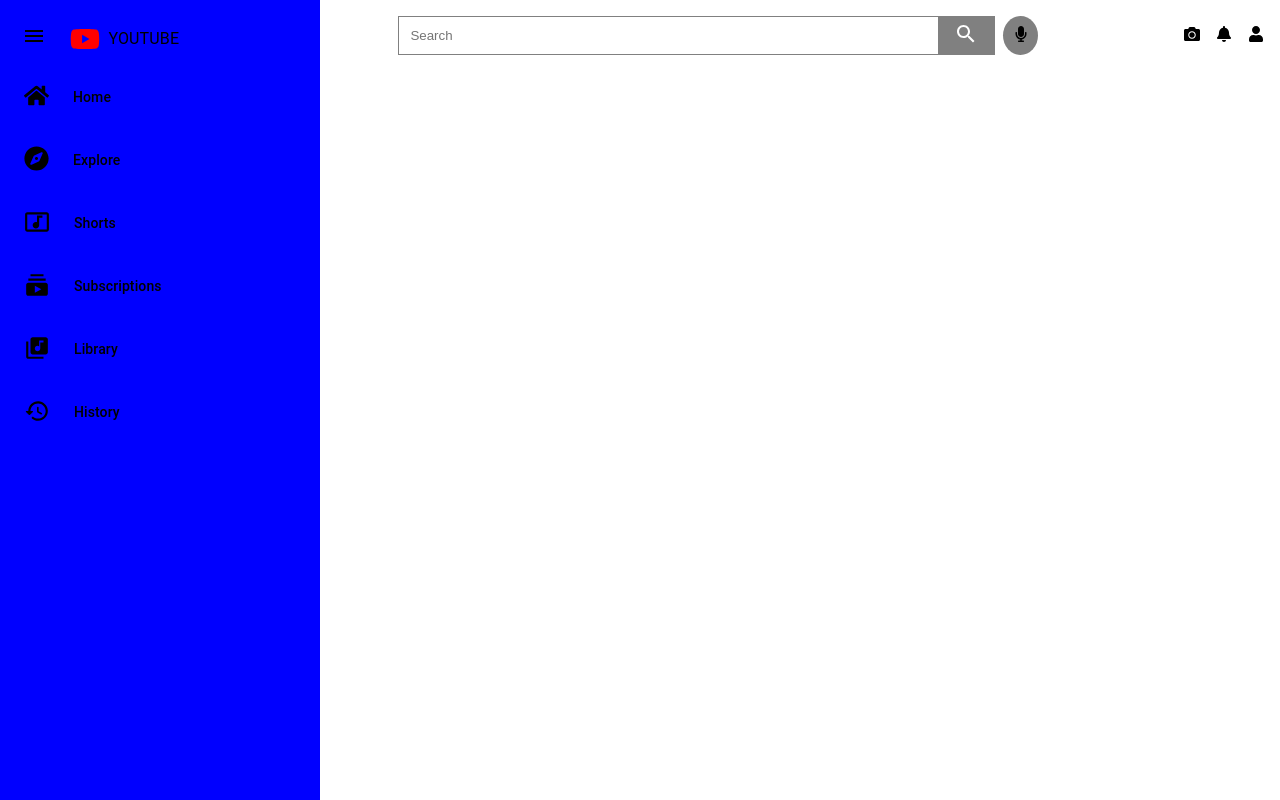
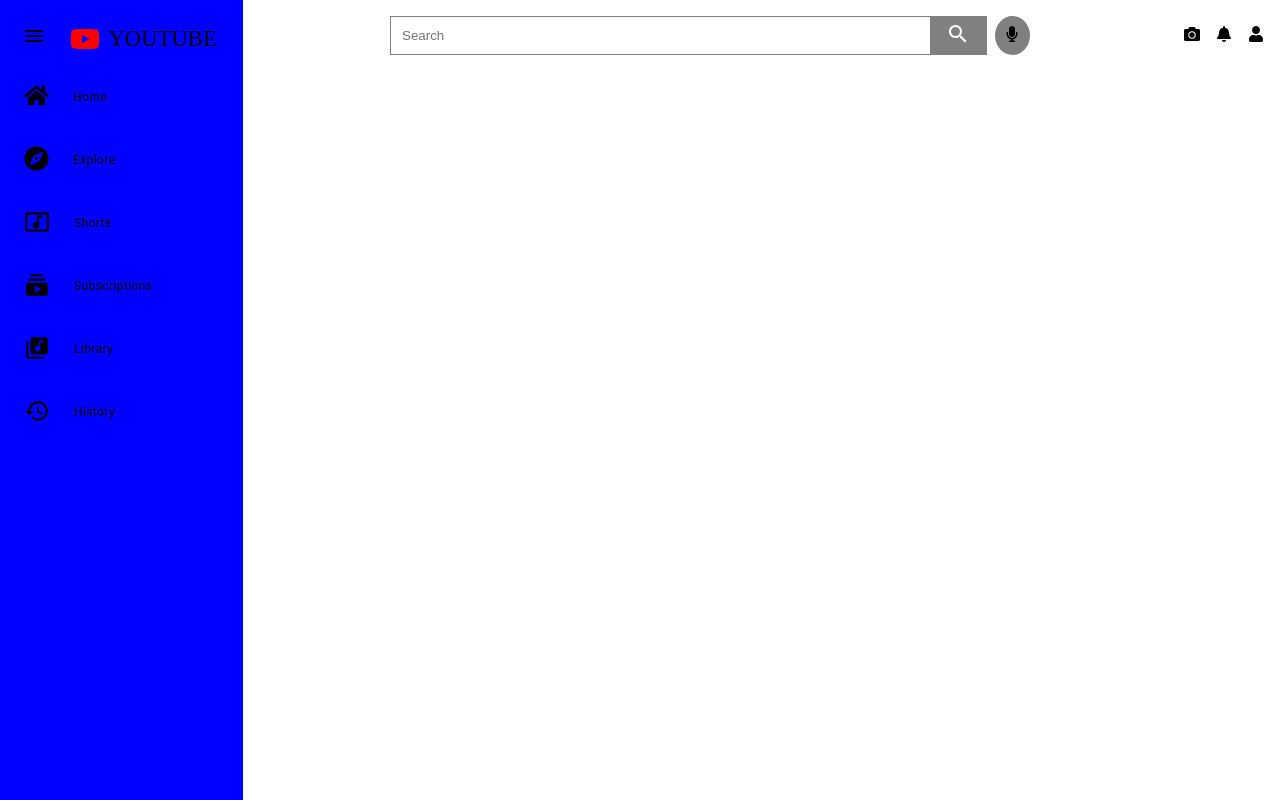
Before and after one commit to steveghana/YoutubeClone, a React (Create React App) app in the folder Client/: page /history in a window 1280 px wide. Both pictures are taken after a click on the element 56 px from the left and 36 px from the top of the page. Built offline with nearby package versions, Linux system fonts and the light colour scheme.

Commit message:
started initial logic for the slider componentand fixed styling and bugs in other components

```diff
--- a/Client/src/components/Logo.tsx
+++ b/Client/src/components/Logo.tsx
@@ -8,7 +8,7 @@ const Logo = () => {
       className="appbar_logo"
     >
       <FaYoutube color="red" size={30} />
-      <Typography>YOUTUBE</Typography>
+      <Typography style={{ font: "1.4rem Oswald" }}>YOUTUBE</Typography>
     </div>
   );
 };
--- a/Client/src/components/Sidebar.tsx
+++ b/Client/src/components/Sidebar.tsx
@@ -1,5 +1,5 @@
 import { Grid, makeStyles, Typography } from "@material-ui/core";
-import React, { useCallback, useRef } from "react";
+import React, { useCallback, useRef, useState } from "react";
 import { Link } from "react-router-dom";
 import {
   Menu,
@@ -10,7 +10,6 @@ import {
 } from "@material-ui/icons";
 import { FaHome, FaCompass } from "react-icons/fa";
 import Logo from "./Logo";
-import SidebarLIstItem from "./SidebarLIstItem";
 const sidebarData = [
   { text: "Home", icon: <FaHome size={25} /> },
   { text: "Explore", icon: <FaCompass size={25} />, path: "/explore" },
@@ -37,45 +36,82 @@ const sidebarData = [
 ];
 
 const Sidebar = () => {
-  let toggleSidebar = useRef(false);
-  const toggleRef = React.useRef(null);
-  const expandSideBar = useCallback(() => {
-    toggleSidebar.current = !toggleSidebar.current;
-    //@ts-ignore
-    let toggleSidebarClass = toggleRef?.current?.classList;
-    //@ts-ignore
-    let toggleSidebarItemClass = toggleRef?.current?.querySelectorAll(
-      ".sidebar_container_item"
-    );
-    let toggleSidebarLogo = document.querySelector(
-      ".sidebar_logo"
-    ) as HTMLDivElement;
+  // let toggleSidebar = useRef(false);
+  const [toggleSidebar, settoggleSidebar] = useState(false);
 
-    if (toggleSidebar.current) {
-      toggleSidebarClass.add("toggle");
-      toggleSidebarLogo.classList.remove("sidebar_nonVisible");
-      toggleSidebarItemClass.forEach((item: HTMLDivElement, idx: string) => {
-        item.classList.add("itemRow");
-      });
-    } else {
-      toggleSidebarClass.remove("toggle");
-      toggleSidebarLogo.classList.add("sidebar_nonVisible");
-      toggleSidebarItemClass.forEach((item: HTMLDivElement, idx: string) => {
-        item.classList.remove("itemRow");
-      });
-    }
-  }, [toggleSidebar]);
+  // const toggleRef = React.useRef(null);
+  const expandSideBar = () => settoggleSidebar((prev) => !prev);
 
+  // const expandSideBar = useCallback(() => {
+  //   toggleSidebar.current = !toggleSidebar.current;
+  //   //@ts-ignore
+  //   let toggleSidebarClass = toggleRef?.current?.classList;
+  //   //@ts-ignore
+  //   let toggleSidebarItemClass = toggleRef?.current?.querySelectorAll(
+  //     ".sidebar_container_item"
+  //   );
+  //   let toggleSidebarLogo = document.querySelector(
+  //     ".sidebar_logo"
+  //   ) as HTMLDivElement;
+
+  //   if (toggleSidebar.current) {
+  //     toggleSidebarClass.add("toggle");
+  //     toggleSidebarLogo.classList.remove("sidebar_nonVisible");
+  //     toggleSidebarItemClass.forEach((item: HTMLDivElement, idx: string) => {
+  //       item.classList.add("itemRow");
+  //     });
+  //   } else {
+  //     toggleSidebarClass.remove("toggle");
+  //     toggleSidebarLogo.classList.add("sidebar_nonVisible");
+  //     toggleSidebarItemClass.forEach((item: HTMLDivElement, idx: string) => {
+  //       item.classList.remove("itemRow");
+  //     });
+  //   }
+  // }, [toggleSidebar]);
   return (
-    <Grid ref={toggleRef} className="sidebar_container">
+    <Grid
+      /* ref={toggleRef} */ style={{
+        minWidth: toggleSidebar ? "19vw" : "initial",
+        position: toggleSidebar ? "absolute" : "initial",
+        left: toggleSidebar ? "0" : "unset",
+      }}
+      className="sidebar_container"
+    >
       <div onClick={expandSideBar} className="sidebar_hameburger-Toggle">
         <Menu />
-        <div className="sidebar_logo sidebar_nonVisible">
+        <div
+          style={{ display: toggleSidebar ? "block" : "none" }}
+          className="sidebar_logo"
+        >
           <Logo />
         </div>
       </div>
       {sidebarData.map(({ icon, text, path }, itemidx) => (
-        <SidebarLIstItem icon={icon} text={text} itemidx={itemidx} to={path} />
+        <Link
+          style={{ textDecoration: "none", color: "unset" }}
+          key={itemidx}
+          to={`${path}`}
+        >
+          <div
+            className={
+              toggleSidebar
+                ? "sidebar_container_item hover"
+                : "sidebar_container_item"
+            }
+            style={{
+              flexDirection: toggleSidebar ? "row" : "column",
+              justifyContent: toggleSidebar ? "flex-start" : "initial",
+              alignItems: toggleSidebar ? "center" : "center",
+              gap: toggleSidebar ? "1.5rem" : "initial",
+              height: toggleSidebar ? "39px" : "initial",
+              padding: toggleSidebar ? "0 0.7rem 0 1.5rem" : "initial",
+            }}
+            //@ts-ignore
+          >
+            <div>{icon}</div>
+            <Typography variant="caption">{text}</Typography>
+          </div>
+        </Link>
       ))}
     </Grid>
   );
--- a/Client/src/components/SidebarLIstItem.tsx
+++ /dev/null
@@ -1,37 +0,0 @@
-import React, { ReactNode } from "react";
-import { Link, RouterProps } from "react-router-dom";
-import { Typography } from "@material-ui/core";
-import { IconType } from "react-icons/lib";
-import { OverridableComponent } from "@material-ui/core/OverridableComponent";
-interface ListProps {
-  icon: ReactNode;
-  text: string;
-  path: string;
-  itemidx: number;
-}
-
-const SidebarLIstItem: React.FC<ListProps> = ({
-  icon,
-  text,
-  path,
-  itemidx,
-  ...destination
-}) => {
-  return (
-    <Link
-      style={{ textDecoration: "none", color: "unset" }}
-      key={itemidx}
-      {...destination}
-    >
-      <div
-        className="sidebar_container_item"
-        //@ts-ignore
-      >
-        <div>{icon}</div>
-        <Typography variant="subtitle2">{text}</Typography>
-      </div>
-    </Link>
-  );
-};
-
-export default SidebarLIstItem;
--- a/Client/src/styles/_Layout.scss
+++ b/Client/src/styles/_Layout.scss
@@ -4,7 +4,7 @@
     justify-content: right;
   }
   &_main {
-    min-width: 90vw;
+    min-width: 93vw;
     margin-bottom: auto;
   }
 }
--- a/Client/src/styles/_appbar.scss
+++ b/Client/src/styles/_appbar.scss
@@ -3,7 +3,7 @@
     display: flex;
     width: 100%;
     justify-content: space-between;
-    padding: 1rem;
+    padding: 1rem 1rem 1rem 0;
     align-items: center;
   }
   &_logo {
--- a/Client/src/styles/_sidebar.scss
+++ b/Client/src/styles/_sidebar.scss
@@ -1,8 +1,8 @@
 .sidebar {
   &_container {
-    padding: 1.5rem 1rem 1.5rem 0;
     display: flex;
     width: 10vw;
+    padding: 1.5rem 0;
     position: relative;
     flex-direction: column;
     gap: 1.5rem;
@@ -13,6 +13,9 @@
       flex-direction: column;
       padding: 0.2rem 1rem;
       align-items: center;
+    }
+    .hover {
+      padding: 1.5rem 1rem 1.5rem 0;
       &:hover {
         background-color: red;
         width: 100%;
@@ -21,28 +24,13 @@
   }
   &_logo {
     margin-right: auto;
+    display: none;
     flex-grow: 1;
   }
   &_hameburger-Toggle {
+    justify-content: center;
     display: flex;
-    justify-content: center;
     gap: 1.5rem;
     padding: 0 1.2rem 0 1.4rem;
   }
 }
-.sidebar_nonVisible {
-  display: none;
-}
-.toggle {
-  min-width: 25vw;
-  position: absolute;
-  left: 0%;
-}
-.itemRow {
-  flex-direction: row !important;
-  justify-content: flex-start;
-  align-items: center !important;
-  gap: 1.5rem;
-  height: 39px;
-  padding: 0 0.7rem 0 1.5rem;
-}
--- /dev/null
+++ b/Client/src/styles/_sliderbar.scss
@@ -0,0 +1,10 @@
+.sliderBar {
+  &_container {
+    padding: 1rem;
+  }
+  &_items {
+    padding: 0.4rem 1rem;
+    border-radius: 20%;
+    border: 1px solid black;
+  }
+}
--- a/Client/src/styles/index.scss
+++ b/Client/src/styles/index.scss
@@ -2,3 +2,4 @@
 @import url("./_sidebar.scss");
 @import url("./_appbar.scss");
 @import url("./_Layout.scss");
+@import url("./_sliderbar.scss");
```
Also changed, not shown: Client/src/components/SliderBar.tsx (added, +15 -0 lines).
